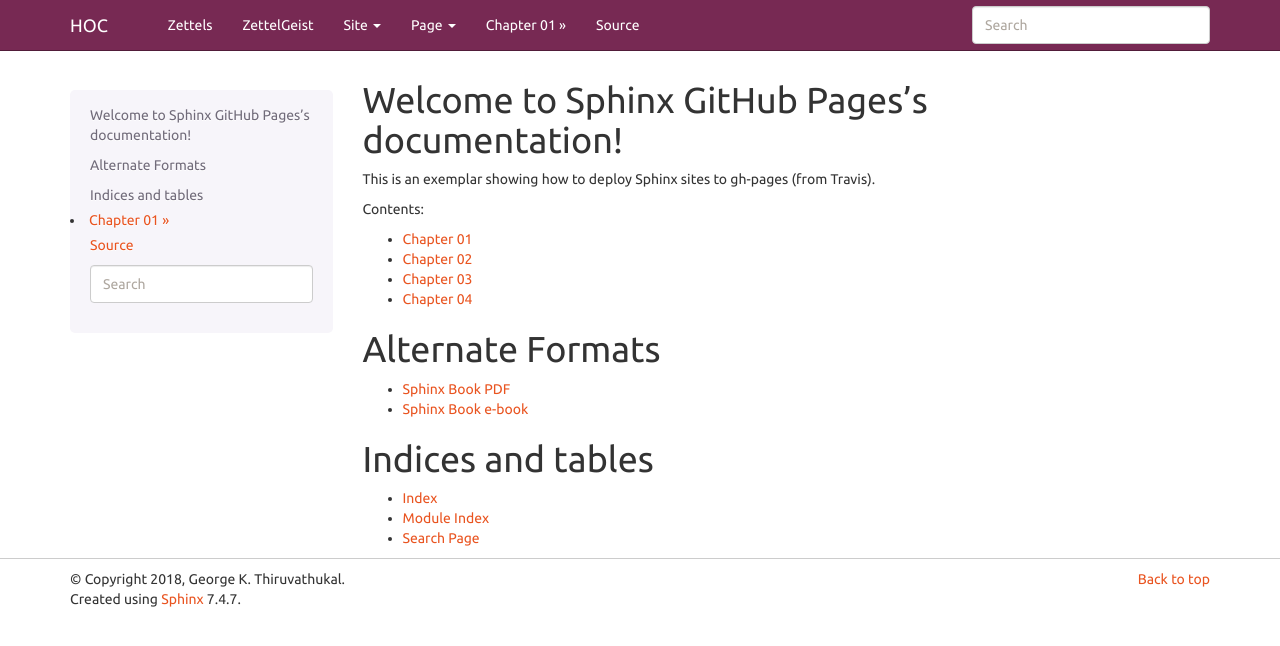
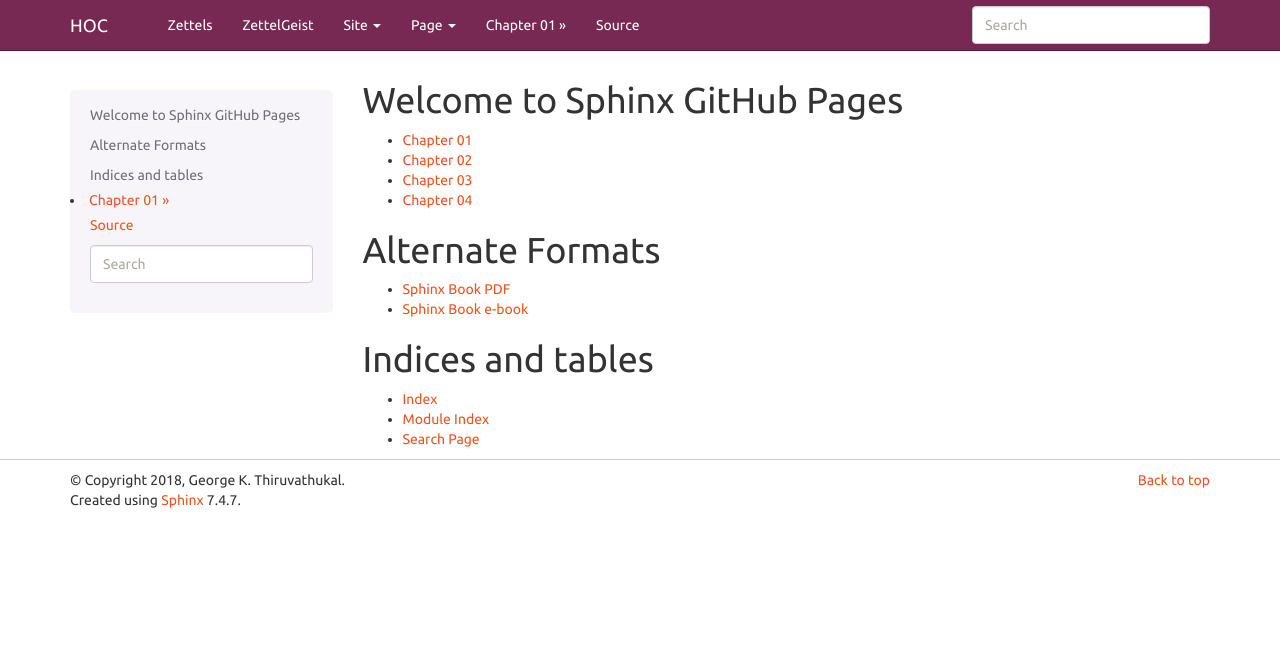
Before and after one commit to LoyolaChicagoCode/sphinx-gh-pages, a Sphinx documentation site: the page built from source/index.rst, in a window 1280 px wide. Shown: the top 646 px of the page. Built offline with Sphinx 7.4.7, drawn with Linux system fonts in a browser that asks for light colours.

Commit message:
remove text from index

```diff
--- a/source/index.rst
+++ b/source/index.rst
@@ -3,15 +3,11 @@
    You can adapt this file completely to your liking, but it should at least
    contain the root `toctree` directive.
 
-Welcome to Sphinx GitHub Pages's documentation!
-===============================================
-
-This is an exemplar showing how to deploy Sphinx sites to gh-pages (from Travis).
-
+Welcome to Sphinx GitHub Pages
+===============================
 
 .. toctree::
    :maxdepth: 2
-   :caption: Contents:
 
    ch01
    ch02
```
